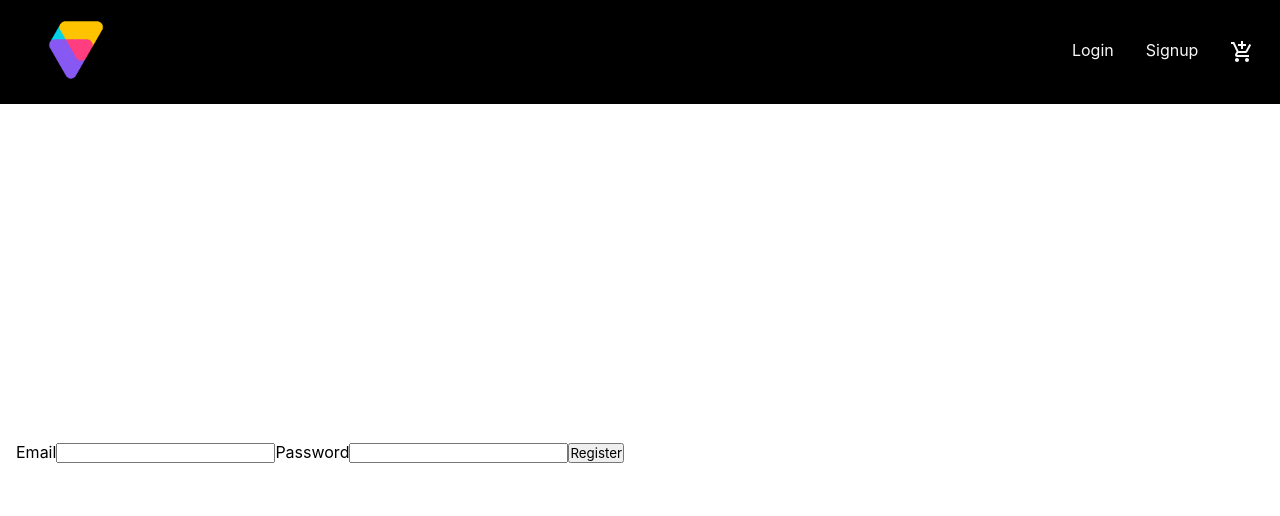
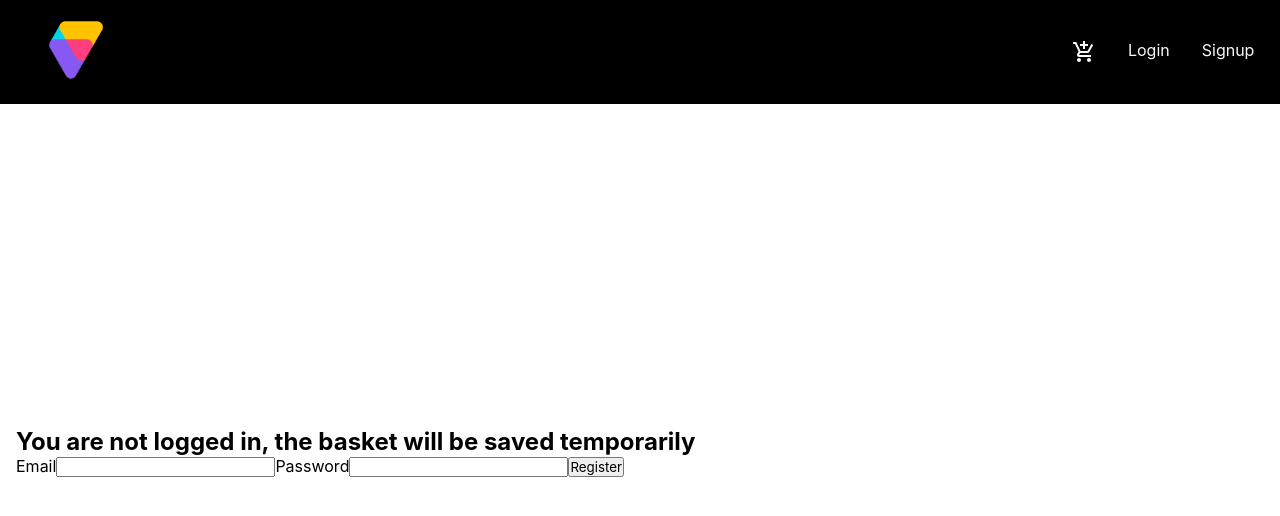
Before and after one commit to JPerezC92/e-commerce-nextjs-typescript, a Next.js app: page /login in a window 1280 px wide. Shown: the top 516 px of the page. Built offline with nearby package versions, Linux system fonts and the light colour scheme; no server answers.

Commit message:
created and implemented logout

```diff
--- a/app/components/Layout.tsx
+++ b/app/components/Layout.tsx
@@ -1,12 +1,19 @@
+import { useSessionState } from 'app/context/Session';
 import { ReactNode } from 'react';
 import Navbar from './Navbar';
 
 const Layout = ({ children }: { children: ReactNode }): JSX.Element => {
+  const { session } = useSessionState();
   return (
     <>
       <Navbar />
 
-      <main className="mainContent">{children}</main>
+      <main className="mainContent">
+        {!session.isLoggedIn && (
+          <h2>You are not logged in, the basket will be saved temporarily</h2>
+        )}
+        {children}
+      </main>
 
       <style jsx global>{`
         html,
--- a/app/components/Navbar.tsx
+++ b/app/components/Navbar.tsx
@@ -2,11 +2,14 @@ import Image from 'next/image';
 import Link from 'next/link';
 import { Badge } from '@material-ui/core';
 import AddShoppingCart from '@material-ui/icons/AddShoppingCart';
+import ExitToAppOutlinedIcon from '@material-ui/icons/ExitToAppOutlined';
 
 import useNavbarVisibility from '../hooks/useNavbarVisibility';
 import { useBasketState } from 'app/context/Basket';
+import { useSessionState } from 'app/context/Session';
 
 const Navbar = (): JSX.Element => {
+  const { session, logout } = useSessionState();
   const { isVisible } = useNavbarVisibility();
   const { totalItemsQuantity } = useBasketState();
 
@@ -26,16 +29,6 @@ const Navbar = (): JSX.Element => {
 
       <ul>
         <li>
-          <Link href="/login">
-            <a className="nav__link">Login</a>
-          </Link>
-        </li>
-        <li>
-          <Link href="/signup">
-            <a className="nav__link">Signup</a>
-          </Link>
-        </li>
-        <li>
           <Link href="/checkout">
             <a>
               <Badge badgeContent={totalItemsQuantity} color="secondary">
@@ -44,6 +37,29 @@ const Navbar = (): JSX.Element => {
             </a>
           </Link>
         </li>
+
+        {!session.isLoggedIn ? (
+          <>
+            <li>
+              <Link href="/login">
+                <a className="nav__link">Login</a>
+              </Link>
+            </li>
+            <li>
+              <Link href="/signup">
+                <a className="nav__link">Signup</a>
+              </Link>
+            </li>
+          </>
+        ) : (
+          <li>
+            <button type="button" onClick={logout} title="Logout">
+              <ExitToAppOutlinedIcon
+                style={{ color: '#fff', backgroundColor: '#000' }}
+              />
+            </button>
+          </li>
+        )}
       </ul>
 
       <style jsx>{`
@@ -76,6 +92,9 @@ const Navbar = (): JSX.Element => {
         .nav__link:hover {
           border-bottom: 1px solid #fec200;
         }
+        button {
+          cursor: pointer;
+        }
       `}</style>
     </header>
   );
--- a/app/context/Basket.tsx
+++ b/app/context/Basket.tsx
@@ -38,7 +38,6 @@ const totalItemsQuantityAndTotalCost = (basketProducts: IBasketProduct[]) =>
   );
 
 const BasketStateProvider: FunctionComponent = ({ children }) => {
-  // const basketId = '608debb581d6a16540948074';
   const { session } = useSessionState();
   const [basketProducts, setBasketProducts] = useState([] as IBasketProduct[]);
 
@@ -52,6 +51,8 @@ const BasketStateProvider: FunctionComponent = ({ children }) => {
       BasketService.getById(session.basketId).then((data) => {
         if (!data.error) setBasketProducts(data.payload.items);
       });
+    } else {
+      setBasketProducts([]);
     }
   }, [session.isLoggedIn]);
 
--- a/app/context/Session.tsx
+++ b/app/context/Session.tsx
@@ -3,6 +3,7 @@ import {
   createContext,
   Dispatch,
   FunctionComponent,
+  useCallback,
   useContext,
   useEffect,
   useState,
@@ -12,6 +13,7 @@ import { ISession } from '../types';
 interface ISessionStateContext {
   session: ISession;
   setSession: Dispatch<any>;
+  logout: () => void;
 }
 
 const SessionStateContext = createContext<ISessionStateContext | null>(null);
@@ -24,17 +26,27 @@ const useSessionState = (): ISessionStateContext => {
     );
   return context;
 };
+const initialState = {
+  isLoggedIn: false,
+  firstName: '',
+  lastName: '',
+  email: '',
+  basketId: '',
+};
 
 const SessionStateProvider: FunctionComponent = ({ children }) => {
-  const [session, setSession] = useState<ISession>({
-    isLoggedIn: false,
-    firstName: '',
-    lastName: '',
-    email: '',
-    basketId: '',
-  });
+  const [session, setSession] = useState<ISession>(initialState);
 
-  const value: ISessionStateContext = { session, setSession };
+  const logout = useCallback(async () => {
+    const responseData = await AuthenticationService.logout();
+    if (!responseData.error) setSession(initialState);
+  }, []);
+
+  const value: ISessionStateContext = {
+    session,
+    setSession,
+    logout,
+  };
 
   useEffect(() => {
     AuthenticationService.verifyActiveSession()
--- a/app/services/AuthenticationService.ts
+++ b/app/services/AuthenticationService.ts
@@ -45,4 +45,10 @@ export default {
     const data = await result.json();
     return data;
   },
+
+  logout: async (): Promise<IResponse> => {
+    const result = await apiConnect({ input: 'logout' });
+    const data = await result.json();
+    return data;
+  },
 };
--- a/pages/api/login.ts
+++ b/pages/api/login.ts
@@ -49,8 +49,7 @@ const login = async (
       email: user.email,
       basketId: user.basketId,
     };
-    const jwt =
-      sign(claims, process.env.JWT_SECRET_KEY, { expiresIn: '1h' }) || 'here';
+    const jwt = sign(claims, process.env.JWT_SECRET_KEY, { expiresIn: '1h' });
 
     res.setHeader(
       'Set-Cookie',
@@ -63,13 +62,11 @@ const login = async (
       })
     );
 
-    return res
-      .status(200)
-      .json({
-        error: false,
-        message: 'Welcome back to the app!',
-        session: claims,
-      });
+    return res.status(200).json({
+      error: false,
+      message: 'Welcome back to the app!',
+      session: claims,
+    });
   } catch (error) {
     return res
       .status(500)
--- /dev/null
+++ b/pages/api/logout.ts
@@ -0,0 +1,29 @@
+import type { NextApiRequest, NextApiResponse } from 'next';
+import cookie from 'cookie';
+
+const logout = async (
+  req: NextApiRequest,
+  res: NextApiResponse
+): Promise<void> => {
+  try {
+    res.setHeader(
+      'Set-Cookie',
+      cookie.serialize('auth', '', {
+        httpOnly: true,
+        secure: process.env.NODE_ENV !== 'development',
+        sameSite: 'strict',
+        maxAge: 3600,
+        path: '/',
+      })
+    );
+
+    return res.status(200).json({
+      error: false,
+      message: 'Come back soon!',
+    });
+  } catch (error) {
+    return res.status(500).json({ error: true, message: error });
+  }
+};
+
+export default logout;
```
Also changed, not shown: app/hooks/useBasket.ts (+11 -1 lines).
